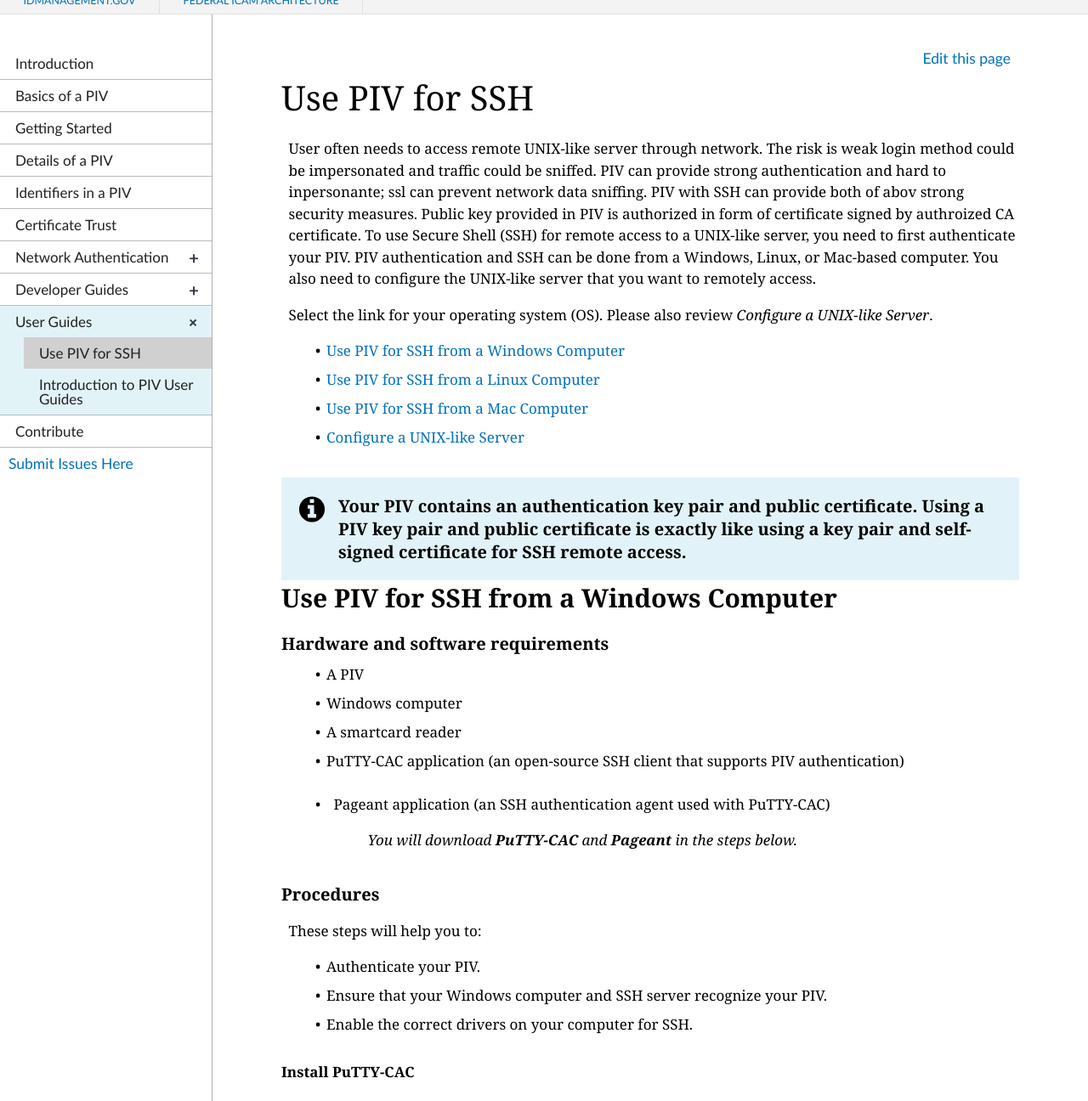
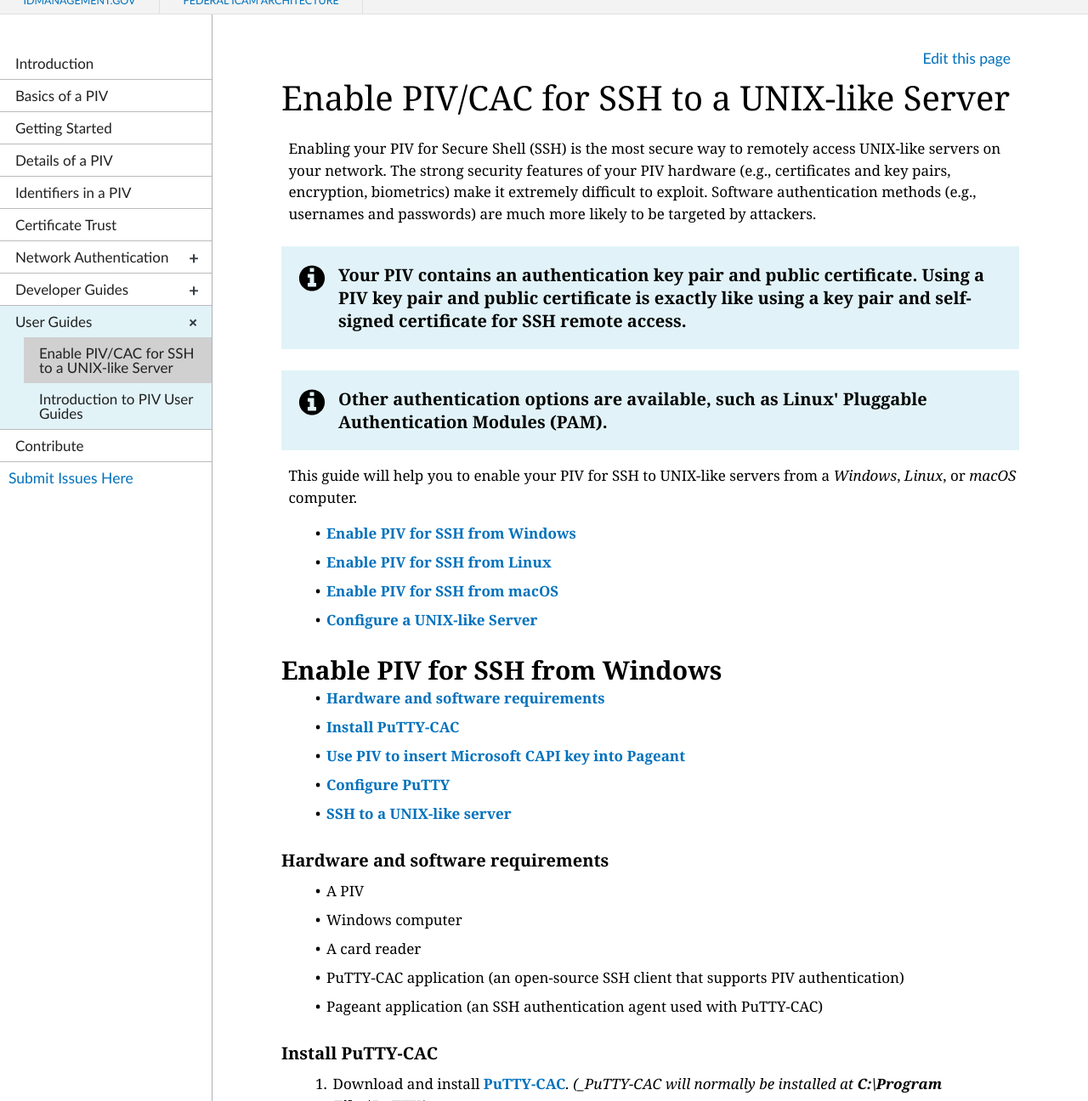
Before and after one commit to GSA/piv-guides, a Jekyll site: the page built from _userconfig/1_ssh.md, in a window 1280 px wide and 1400 px high, cut to the strip 104-1400 px from the top of the window. Shown: the whole strip at 85% size. Built offline with Jekyll 4.4.1, drawn with Linux system fonts in a browser that asks for light colours; nearby versions of some CDN libraries; some of the changed text lies outside the part shown.

Commit message:
Update 1_ssh.md
clstmbrly updated 1_ssh.md - 8/30/2017

````diff
--- a/_userconfig/1_ssh.md
+++ b/_userconfig/1_ssh.md
@@ -1,214 +1,194 @@
 ---
 layout: default
-title: Use PIV for SSH
+title: Enable PIV/CAC for SSH to a UNIX-like Server
 permalink: /userconfig/ssh
 collection: userconfig
 ---
 
-User often needs to access remote UNIX-like server through network. The risk is weak login method could be impersonated and traffic could be sniffed. PIV can provide strong authentication and hard to inpersonante; ssl can prevent network data sniffing. PIV with SSH can provide both of abov strong security measures. Public key provided in PIV is authorized in form  of certificate signed by authroized CA certificate.
-To use Secure Shell (SSH) for remote access to a UNIX-like server, you need to first authenticate your PIV. PIV authentication and SSH can be done from a Windows, Linux, or Mac-based computer. You also need to configure the UNIX-like server that you want to remotely access.
-
-Select the link for your operating system (OS). Please also review _Configure a UNIX-like Server_.
-
-  * [Use PIV for SSH from a Windows Computer](#use-piv-for-ssh-from-a-windows-computer)
-  * [Use PIV for SSH from a Linux Computer](#use-piv-for-ssh-from-a-linux-computer)
-  * [Use PIV for SSH from a Mac Computer](#use-piv-for-ssh-from-a-mac-computer)
-  * [Configure a UNIX-like Server](#configure-a-unix-like-server)
+Enabling your PIV for Secure Shell (SSH) is the most secure way to remotely access UNIX-like servers on your network. The strong security features of your PIV hardware (e.g., certificates and key pairs, encryption, biometrics) make it extremely difficult to exploit. Software authentication methods (e.g., usernames and passwords) are much more likely to be targeted by attackers.
 
 {% include alert-info.html heading = "Your PIV contains an authentication key pair and public certificate. Using a PIV key pair and public certificate is exactly like using a key pair and self-signed certificate for SSH remote access." %}
 
-## Use PIV for SSH from a Windows Computer
+{% include alert-info.html heading = "Other authentication options are available, such as Linux' Pluggable Authentication Modules (PAM)." %}
+
+This guide will help you to enable your PIV for SSH to UNIX-like servers from a _Windows_, _Linux_, or _macOS_ computer.
+
+- [**Enable PIV for SSH from Windows**](#enable-piv-for-ssh-from-windows)
+- [**Enable PIV for SSH from Linux**](#enable-piv-for-ssh-from-linux)
+- [**Enable PIV for SSH from macOS**](#enable-piv-for-ssh-from-macOS)
+- [**Configure a UNIX-like Server**](#configure-a-unix-like-server)
+
+## Enable PIV for SSH from Windows
+
+- [**Hardware and software requirements**](#hardware-and-software-requirements)
+- [**Install PuTTY-CAC**](#install-putty-cac)
+- [**Use PIV to insert Microsoft CAPI key into Pageant**](#use-piv-to-insert-microsoft-capi-key-into-pageant)
+- [**Configure PuTTY**](#configure-putty)
+- [**SSH to a UNIX-like server**](#ssh-to-a-unix-like-server)
 
 ### Hardware and software requirements
 
-  * A PIV
-  * Windows computer
-  * A smartcard reader
-  * PuTTY-CAC application (an open-source SSH client that supports PIV authentication)
-  * Pageant application (an SSH authentication agent used with PuTTY-CAC)
+* A PIV
+* Windows computer
+* A card reader
+* PuTTY-CAC application (an open-source SSH client that supports PIV authentication)
+* Pageant application (an SSH authentication agent used with PuTTY-CAC)
 
-     > _You will download **PuTTY-CAC** and **Pageant** in the steps below._
+### Install PuTTY-CAC
 
-### Procedures
+1. Download and install [**PuTTY-CAC**](https://www.github.com/NoMoreFood/putty-cac/releases){:target="_blank"}_. (_PuTTY-CAC will normally be installed at **C:\Program Files\PuTTY**._)
 
-These steps will help you to:
+### Use PIV to insert Microsoft CAPI key into Pageant
 
-  * Authenticate your PIV.
-  * Ensure that your Windows computer and SSH server recognize your PIV.
-  * Enable the correct drivers on your computer for SSH.
+1. Insert your **PIV** into your card reader and go to:  **C: &gt; Program Files &gt; PuTTY &gt; Pageant**.
+2. Click the **Pageant** icon from the Windows taskbar, and select **View Keys &amp; Certs**.
 
-#### Install PuTTY-CAC
+> _The Pageant **Key/CAPI Cert List** window opens._
 
-  1. Download and install [**PuTTY-CAC**](https://www.github.com/NoMoreFood/putty-cac/releases){:target="_blank"}_.
+3. Click **Add Cert**.
+4. At the **Windows Security** window, select your **Smart Card Logon** certificate.
+5. To ensure that the certificate is the right one, click **Click here to view certificate properties &gt; Details**.
+6. Click **Enhanced Key Usage**.
 
-     > _Within the application, PuTTY-CAC is referred to simply as "**PuTTY**."
-     > PuTTY will usually be installed at **C:\Program Files\PuTTY**._
+> You should now see the **Smart Card Logon** window. (This means the certificate is of the right type.)
 
-  2. Open PuTTY and click on **About** (lower left-hand corner of the **PuTTY Configuration** window) to ensure that the correct version was installed.
+7. Click on the **Smart Card certificate** (i.e., **CAPI key**). Then click **OK** and **Close**.
 
-#### Use PIV to insert Microsoft CAPI key into Pageant
+> _This fills in the certificate information. (Clear any expired or revoked certificates.) Whenever you start Pageant, you will need to re-add the certificate._
 
-The **CAPI key** is the "Smart Card certificate" discussed in Step 9.
+### Configure PuTTY
 
-  1. Insert your **PIV** into the smartcard reader.
-  2. Open **Windows Explorer**.
-  3. Open **Pageant** and go to **C: &gt; Program Files &gt; PuTTY &gt; Pageant**.
+#### Set up a PIV login profile
 
-     > _A window will not open, but the **Pageant** icon will appear at the bottom of the screen in the Windows taskbar._
+1. At the Windows taskbar, click the **Pageant** icon; then select **New Session** to launch **PuTTY**.
+2. Enter the Jump server's IP address and a session name. Click **Load**.
+3. From **Category**, select **Connection &gt; SSH &gt; CAPI**.
+4. Click the checkbox for **Attempt "CAPI Certificate" (Key-only) auth (SSH-2)**.
+5. At the **PuTTY Configuration** window, select **Connection &gt; SSH &gt; Auth**.
+6. Click the checkboxes for **Allow agent forwarding** and **Allow attempted changes of username in SSH-2**.
 
-  4. Right-click on the **Pageant** icon and select **View Keys &amp; Certs**.
+#### Obtain PIV SSH key
 
-     > _The Pageant **Key/CAPI Cert List** window will open._
+1. At the **PuTTY Configuration** window, select **Connection &gt; SSH&nbsp;&gt; CAPI**.
+2. Under **Authentication Parameters**, click the **Browse** button.
 
-  5. Click on **Add Cert**.
-  6. Select your **Smart Card Logon** certificate from the **Windows Security** window.
-  7. To ensure that this is the correct certificate, click on **Click here to view certificate properties &gt; Details**.
-  8. Locate and click on **Enhanced Key Usage**. You should see the **Smart Card Logon**. (This means that the certificate is the right type.) Click on **OK** to close the window.
+> _This fills in the **Cert** and **SSH keystring**._
 
-     > _If multiple certificates exist, you may want to clear the expired or revoked certificates._
+3. Save your **SSH keystring**&nbsp;**_value_** (i.e., "SSH key") in a **Notepad** file. Send it to the SSH server administrator to be added to your SSH server account.
 
-  9. Click on the **Smart Card certificate** to highlight it. Then click on **OK** and **Close**.
+#### SSH to a UNIX-like server
 
-     > _The Pageant window will populate with the certificate information.
-     > Every time you start Pageant, you must re-add the certificate._
+1. Launch **PuTTY**.
+2. Select a **Saved Session**; then click **Load** and **Open**.
+3. Enter your **remote UNIX/Linux account name**.
+4. At the prompt, enter your PIV **PIN** and click **OK**.
+5. Once logged into the remote server, enter the command: **ssh-add –l** to display the SSH key.
 
-#### Configure PuTTY
+> _For each server you "jump to," **ssh-add –l** will display the SSH key. Once you see it, you may **SSH** to any host in the environment._
 
-##### Set up a PIV login profile
+## Enable PIV for SSH from Linux
 
-  1. Right-click on the **Pageant** icon from the Windows taskbar. Select **New Session** to launch **PuTTY**.
-
-     > _Use PuTTY to set up a new PIV login profile for a SSH server.
-     > To create new profiles for multiple SSH servers, repeat Steps 2-6 for each SSH server._
-
-  2. Enter the **IP address** of the SSH server in the **Host Name (or IP address)** textbox. (If you already have a profile for the SSH server, select it, and click on the **Load** button. Otherwise, follow Steps 3-6 to set up the profile.)
-  3. Enter a session name into the **Saved Sessions** textbox.
-  4. From the left **Category**: panel, select **Connection &gt; SSH &gt; CAPI**. Then, click on the checkbox for **Attempt "CAPI Certificate" (Key-only) auth (SSH-2)**.
-  5. From within the **PuTTY Configuration** window, select **Connection &gt; SSH &gt; Auth**. Next, click on the checkboxes for **Allow agent forwarding** and **Allow attempted changes of username in SSH-2**.
-  6. Finally, click on **Session** from the left panel and enter a name in the **Saved Session** textbox. Click on the **Save** button.
-
-##### Obtain PIV's SSH key
-
-  1. To get your PIV's **SSH key**, go to the **PuTTY Configuration** window. In the left panel, click on **Connection &gt; SSH&nbsp;&gt; CAPI**.  Under **Authentication Parameters**, click on  the **Browse** button.
-
-     > _This automatically fills in the **Cert** and **SSH keystring** textboxes._
-
-  2. Copy and paste the **SSH keystring**&nbsp;**_value_** (i.e., SSH key) into **Microsoft Notepad** and save it.
-  3. Provide your SSH key to the SSH server administrator and ask that it be added to your SSH server account.
-
-     > _Once the SSH server account has been set up with your SSH key, you can use your PIV to log in.
-     > For other SSH servers, submit a service ticket to the administrator and include the IP address of the SSH server you are using, your account name, and your PIV's SSH key._
-
-#### Verify your PuTTY login and proceed with SSH
-
-  1. Run **PuTTY** and select the **Saved Session**.
-  2. Click on **Load** and then on **Open**.
-  3. Enter your **remote UNIX/Linux account name**.
-  4. At the prompt, enter your **PIV card PIN** and click on **OK** to log into the remote server.
-  5. Once logged in, run the command: **ssh-add –l** to display the SSH key.
-
-     > _For each server you "jump" to, use **ssh-add –l** to display the SSH key. Once you see the key, you may **ssh** to any other host in the environment._
-
-## Use PIV for SSH from a Linux Computer
+- [**Hardware and software requirements**](#hardware-and-software-requirements)
+- [**Configure for PIV login**](#configure-for-piv-login)
+- [**Obtain and save public key from PIV**](#obtain-and-save-public-key-from-piv)
+- [**SSH to a UNIX-like server**](#ssh-to-a-unix-like-server)
 
 ### Hardware and software requirements
 
-  * A PIV
-  * A smartcard reader
-  * A Linux computer that is configured for PIV login. (For additional information, see [**configure opensc**](https://www.github.com/OpenSC/OpenSC/wiki/Download-latest-OpenSC-stable-release){:target="_blank"}.)
+* A PIV
+* A card reader
+* A Linux computer
 
-### Procedures
+### Configure for PIV login
 
-These steps will help you to:
+For an open-source method, go to: [**OpenSC**](https://www.github.com/OpenSC/OpenSC/wiki/Download-latest-OpenSC-stable-release){:target="_blank"}_.)
 
-  * Authenticate your PIV.
-  * Enable you to use SSH for remote access.
+### Obtain and save public key from PIV
 
-#### Obtain and save public key from PIV
-
-  1. Insert your **PIV** into your computer's smartcard reader.
-  2. To save your **public SSH key** to a file, enter:
+1. Insert your **PIV** into your card reader.
+2. To save your **public SSH key** to a file, enter:
 
         ```
 			ssh-keygen -D /usr/lib64/opensc-pkcs11.so > mykey.pub
         ```
-  3. Submit the file with your public SSH key to the SSH server administrator.
 
-#### Log in via SSH
+3. Send the file to the SSH server administrator.
 
-  1. Insert your **PIV** into your computer's smartcard reader.
-  2. To log into the remote server, enter:
+### SSH to a UNIX-like server
+
+1. Insert your **PIV** into your card reader.
+2. To log into the remote server, enter:
 
         ```
 			ssh -I /usr/lib64/opensc-pkcs11.so <remote-host>
         ```
 
-  3. At the PIV card password prompt, enter your **PIN**.
+3. At the PIV card password prompt, enter your **PIN**.
 
-     > _The **remote-host shell prompt** appears._
+> _The **remote-host shell prompt** appears._
 
 {% include alert-warning.html heading = "The card reader may flash. **Do not** remove the PIV until the login process has been completed." %}
 
-## Use PIV for SSH from a Mac (macOS 10.12 Sierra) Computer
+## Enable PIV for SSH from macOS (10.12 Sierra)
+
+- [**Hardware and software requirements**](#hardware-and-software-requirements)
+- [**Configure for PIV login**](#configure-for-piv-login)
+- [**Obtain and save public key from PIV**](#obtain-and-save-public-key-from-piv)
+- [**SSH to a UNIX-like server**](#ssh-to-log-into-unix-like-server)
 
 ### Hardware and software requirements
 
-  * A PIV
-  * A smartcard reader
-  * A Mac (macOS 10.12 Sierra) computer configured for PIV login. (For additional information, go to [**configure opensc**](https://www.github.com/OpenSC/OpenSC/wiki/Download-latest-OpenSC-stable-release){:target="_blank"}.)
+* A PIV
+* A card reader
+* A Mac (macOS 10.12 Sierra) computer
 
-### Procedures
+### Configure for PIV login
 
-These steps will help you to:
+For an open-source method, go to: [**OpenSC**](https://www.github.com/OpenSC/OpenSC/wiki/Download-latest-OpenSC-stable-release){:target="_blank"}_.)
 
-  * Authenticate your PIV.
-  * Enable you to use SSH for remote access.
+### Obtain and save public key from PIV
 
-#### Obtain and save public key from PIV card
-
-  1. Insert your **PIV** into your computer's smartcard reader.
-  2. Use the following command to save the **user's public SSH key** to a file and submit it to SSH server administrator.
+1. Insert your **PIV** into your card reader.
+2. To save your **public SSH key** to a file, enter:
 
         ```
 			ssh-keygen -D /Library/OpenSC/lib/pkcs11/opensc-pkcs11.so > mykey.pub
         ```
 
-#### Log in via SSH
+3. Send the file to the SSH server administrator.
 
-  1. Insert your **PIV** into your computer's smartcard reader.
-  2. Use the following command to log into the remote server:
+### SSH to a UNIX-like server
+
+1. Insert your **PIV** into your card reader.
+2. To log into the remote server, enter:
 
         ```
 		 	ssh -I /Library/OpenSC/lib/pkcs11/opensc-pkcs11.so <remote-host>
         ```
 
-  3. At the PIV password prompt, enter your **PIN**.
+3. At the PIV password prompt, enter your **PIN**.
 
-     > _The **remote-host shell prompt** appears._
+> _The **remote-host shell prompt** appears._
 
 {% include alert-warning.html heading = "The card reader may flash. **Do not** remove the PIV until the login process has been completed." %}
 
 ## Configure a UNIX-like Server
 
-### Procedures
-
-These steps will help you to configure a UNIX-like server for remote access.
-
-  1. Change the configuration in the **/etc/ssh/sshd_config** file and restart the **sshd**:
+1. Change the configuration in the **/etc/ssh/sshd_config** file and restart the **sshd**:
 
       ```
 		AuthorizedKeysFile /etc/sshd/authorized_keys/%u
 		PasswordAuthentication No
       ```
 
-  2. Create the directory, **/etc/sshd/authorized_keys**:
+2. Create the **/etc/sshd/authorized_keys** directory:
 
         ```
 			mkdir /etc/sshd/authorized_keys
         ```
 
-  3. To allow one user to have access, place the user's PIV's SSH public key in this directory, according to the user's name: **/etc/sshd/authorized_keys/[login ID]**.
+3. To allow one person to have access, place his/her PIV's SSH public key in this directory, according to username: **/etc/sshd/authorized_keys/[login ID]**.
 
-       >_Only a **root user** may modify this directory and its files. This ensures that access requirements are enforced._
+>_Only a **root user** may modify this directory and its files to ensure that access requirements are enforced._
 
-  4. Disable any alternative means of access (i.e., via passwords), as needed.
+4. Disable any alternative means of access (i.e., passwords), as needed.
````
